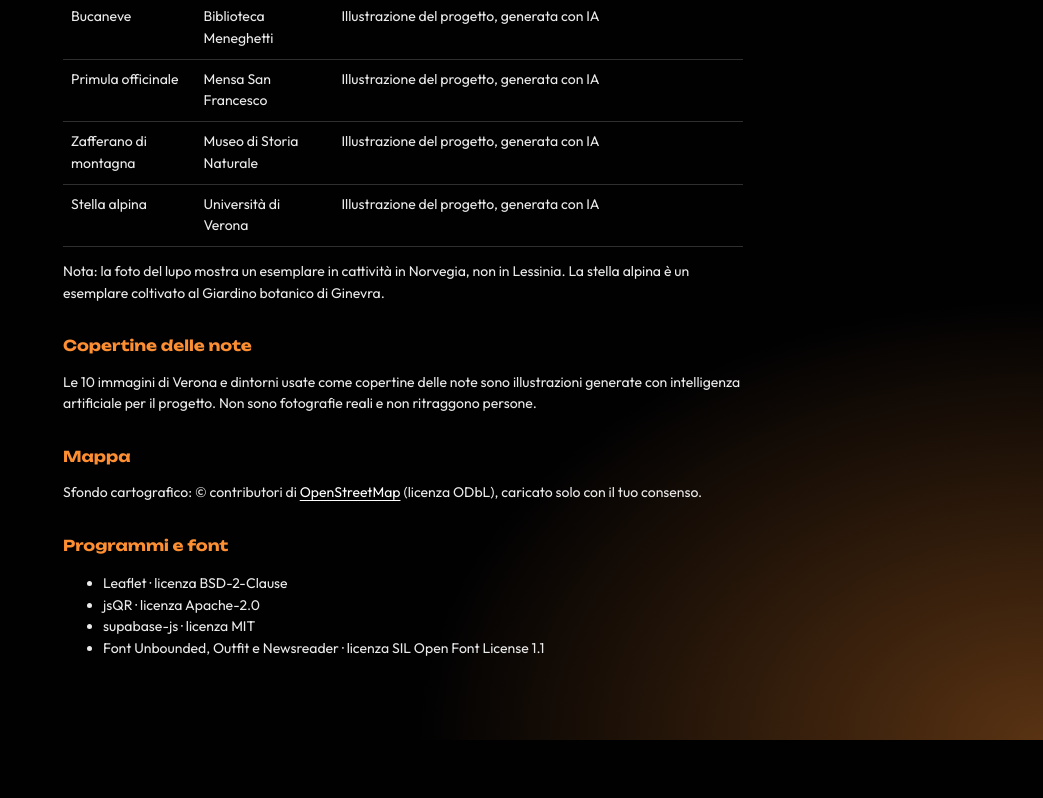
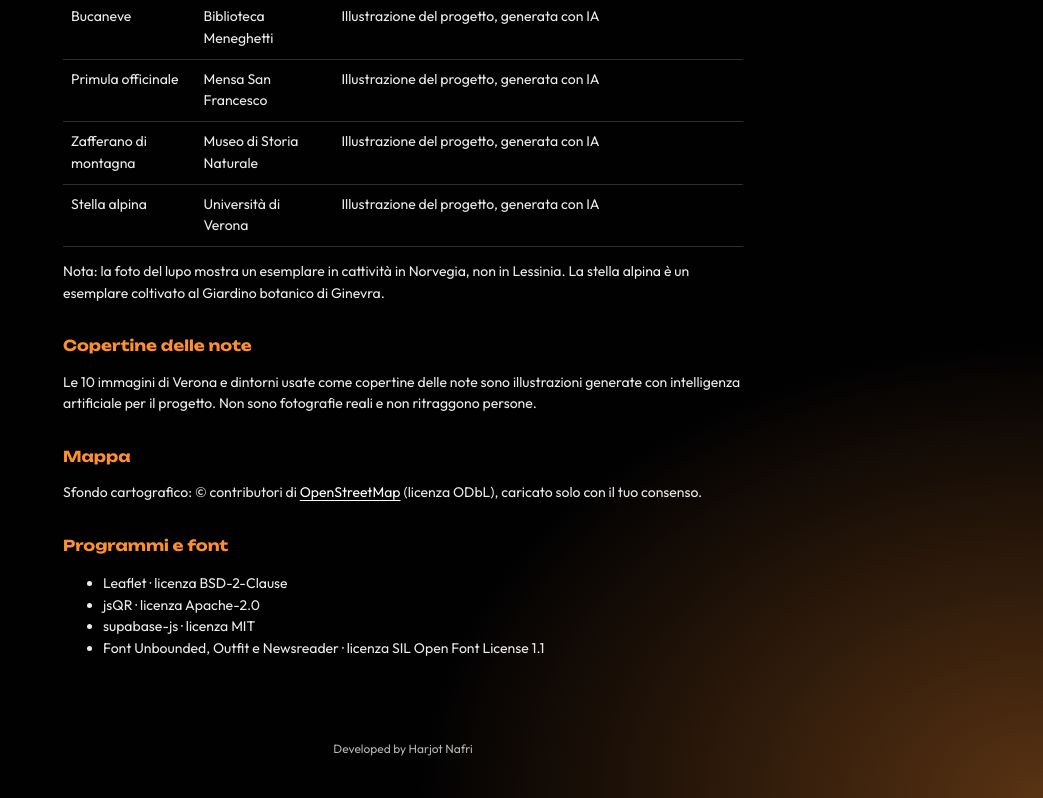
Before and after one commit to Harjot-Nafri/Verona-Wonder-Trail, a plain HTML site: page crediti.html in a window 1280 px wide. Shown: the part 835-1633 px from the top of the page, without its empty margins (237-1280 px from the left). Before the commit the page ends 1575 px from the top, so only its background shows below. Drawn offline with Linux system fonts and the light colour scheme.

Commit message:
Add files via upload

```diff
--- a/crediti.html
+++ b/crediti.html
@@ -54,5 +54,6 @@ th{font-size:12px;text-transform:uppercase;letter-spacing:.06em;color:#FFB36B}
 <li>Font Unbounded, Outfit e Newsreader · licenza SIL Open Font License 1.1</li>
 </ul>
 </main>
+<p style="max-width:680px;margin:0 auto;padding:0 20px 40px;text-align:center;font-size:12px;color:rgba(255,255,255,.7)">Developed by Harjot Nafri</p>
 </body>
 </html>
```
Also changed, not shown: privacy.html (+1 -0 lines).
